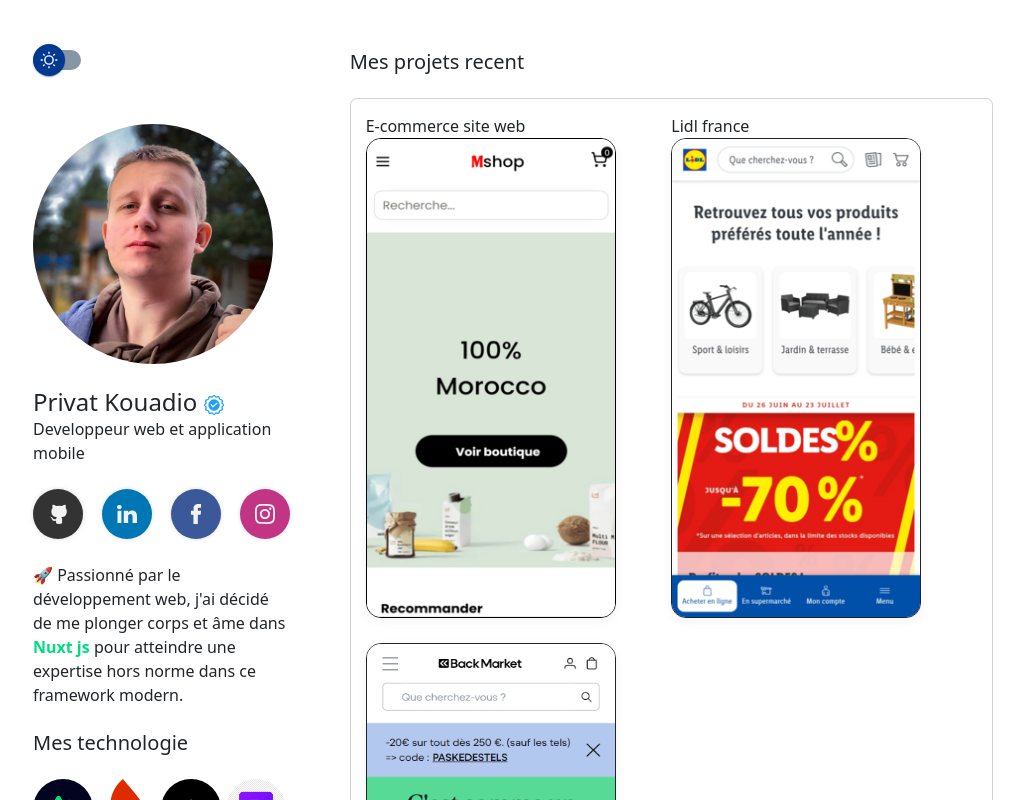
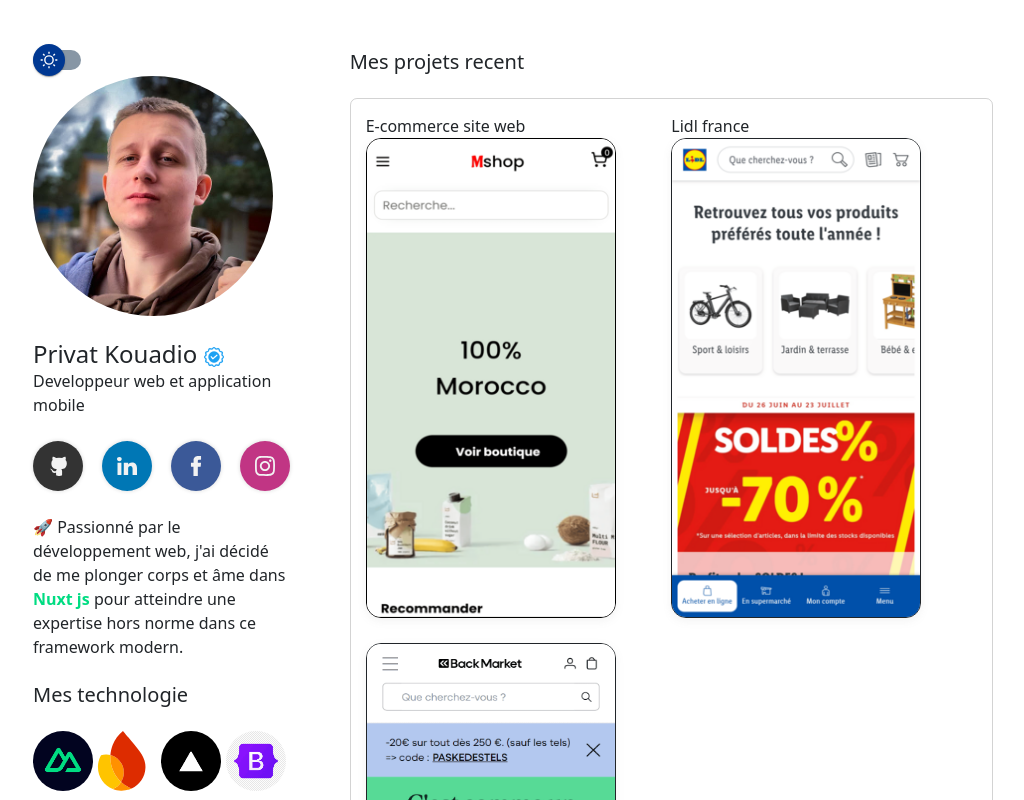
Before and after one commit to PrivatsLabs/Portfolio, a Nuxt app: page / in a window 1280 px wide. Shown: the top 800 px of the page, without its empty margins (127-1151 px from the left). Built offline with nearby package versions, Linux system fonts and the light colour scheme.

Commit message:
bug fixed

```diff
--- a/pages/index.vue
+++ b/pages/index.vue
@@ -9,11 +9,9 @@
             <div class="circle"></div>
           </div>
         </label>
-        <br> <br>
+        <br>
 
         <div class="head">
-
-          <br />
 
           <img class="profil" src="/unnamed.jpg" /> <br />
           <br />
@@ -116,7 +114,7 @@
         <div class="tech">
           <h5>Mes technologie</h5>
           <br />
-          <div class="row">
+          <div class="row justify-space-between" style="justify-content: space-between;">
             <div class="col">
               <img src="/logo/nuxt.png" alt="" />
             </div>
@@ -233,9 +231,14 @@
       if (themeColorMeta) {
         // Définir la couleur en fonction du mode
         if (newMode === "dark") {
-          themeColorMeta.setAttribute("content", "#020420"); // Noir pour le mode sombre
+          themeColorMeta.setAttribute("content", "#020420");
+          document.body.style.backgroundColor='#020420';
+           // Noir pour le mode sombre
         } else {
-          themeColorMeta.setAttribute("content", "#ffffff"); // Blanc pour le mode clair (par défaut)
+          themeColorMeta.setAttribute("content", "#ffffff");
+          document.body.style.backgroundColor='white';
+
+           // Blanc pour le mode clair (par défaut)
         }
       }
     },
```
